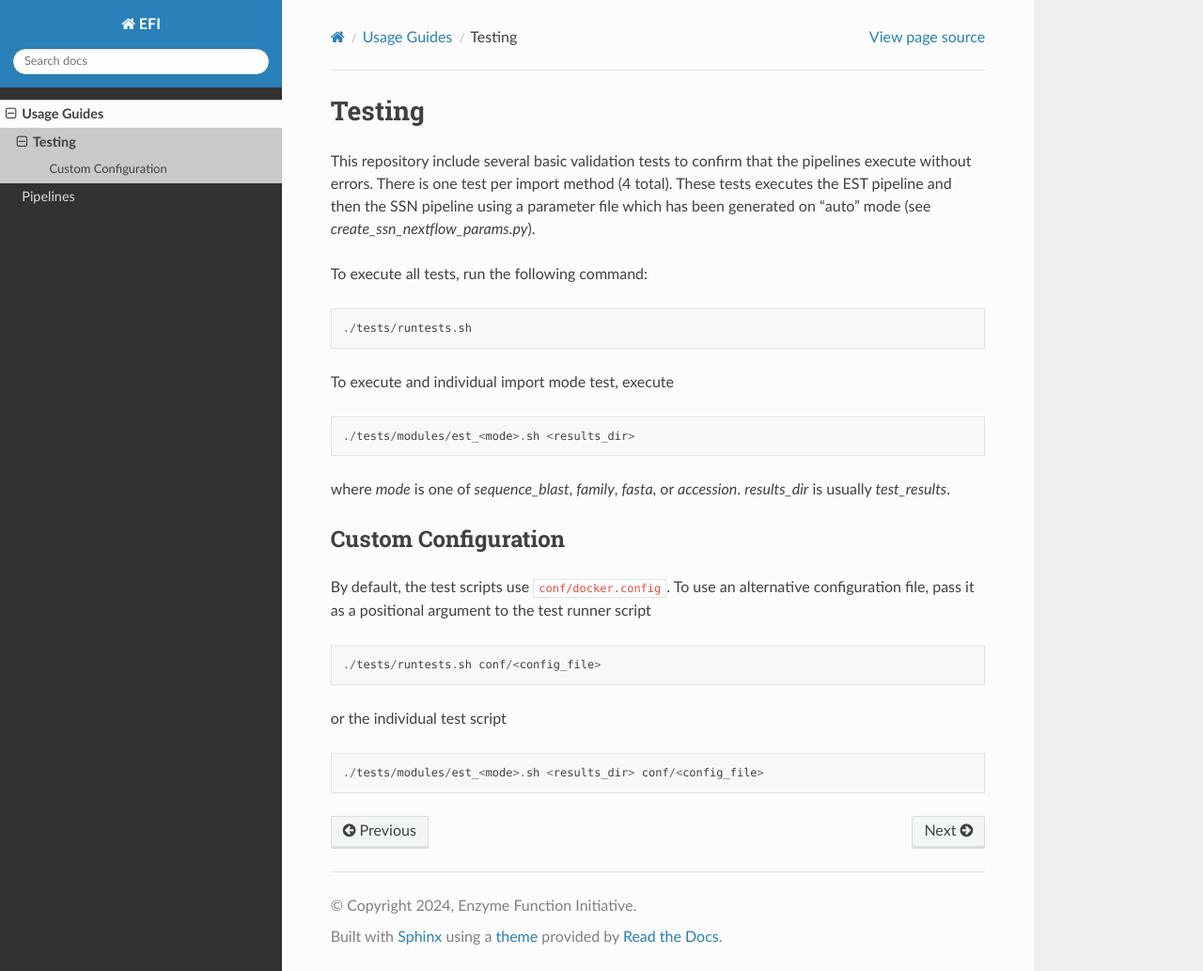
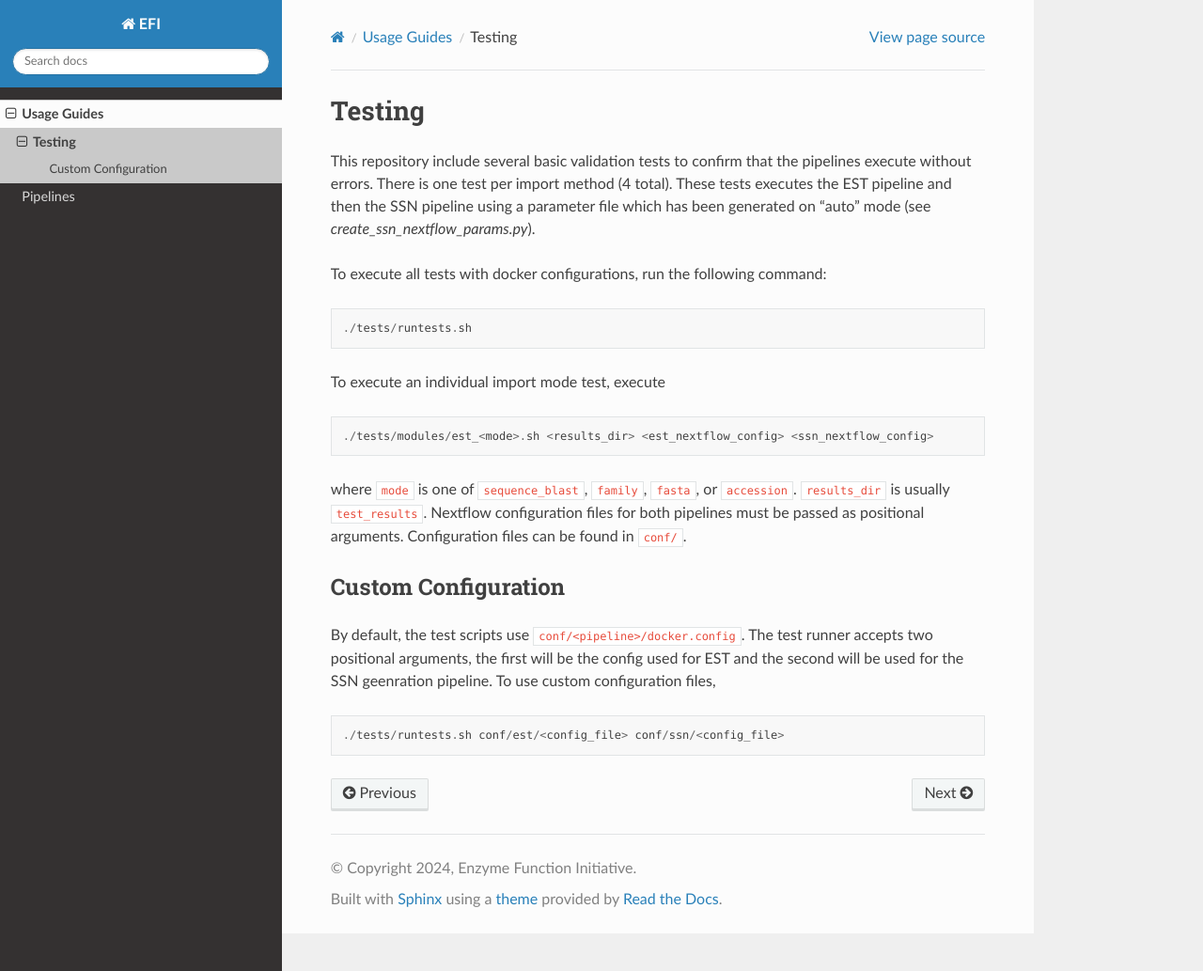
Before and after one commit to EnzymeFunctionInitiative/EST, a Sphinx documentation site: the page built from docs/source/guides/testing.rst, in a window 1280 px wide and 1033 px high. Shown: the whole window at 94% size. Built offline with Sphinx 7.4.7 and the Read the Docs theme 2.0.0, drawn with Linux system fonts in a browser that asks for light colours.

Commit message:
Update docs to use pipeline-specific config paths

```diff
--- a/docs/source/guides/testing.rst
+++ b/docs/source/guides/testing.rst
@@ -6,26 +6,26 @@ These tests executes the EST pipeline and then the SSN pipeline using a
 parameter file which has been generated on "auto" mode (see
 `create_ssn_nextflow_params.py`).
 
-To execute all tests, run the following command: ::
+To execute all tests with docker configurations, run the following command: ::
 
     ./tests/runtests.sh
 
-To execute and individual import mode test, execute ::
+To execute an individual import mode test, execute ::
 
-    ./tests/modules/est_<mode>.sh <results_dir>
+    ./tests/modules/est_<mode>.sh <results_dir> <est_nextflow_config> <ssn_nextflow_config>
 
-where `mode` is one of `sequence_blast`, `family`, `fasta`, or `accession`.
-`results_dir` is usually `test_results`.
+where ``mode`` is one of ``sequence_blast``, ``family``, ``fasta``, or ``accession``.
+``results_dir`` is usually ``test_results``. Nextflow configuration files for both
+pipelines must be passed as positional arguments. Configuration files can be
+found in ``conf/``.
 
 
 Custom Configuration
 --------------------
 
-By default, the test scripts use ``conf/docker.config``. To use an alternative
-configuration file, pass it as a positional argument to the test runner script ::
+By default, the test scripts use ``conf/<pipeline>/docker.config``. The test
+runner accepts two positional arguments, the first will be the config used for
+EST and the second will be used for the SSN geenration pipeline. To use custom
+configuration files, ::
 
-    ./tests/runtests.sh conf/<config_file>
-
-or the individual test script ::
-
-    ./tests/modules/est_<mode>.sh <results_dir> conf/<config_file>
+    ./tests/runtests.sh conf/est/<config_file> conf/ssn/<config_file>
```
Also changed, not shown: README.md (+1 -1 lines).
